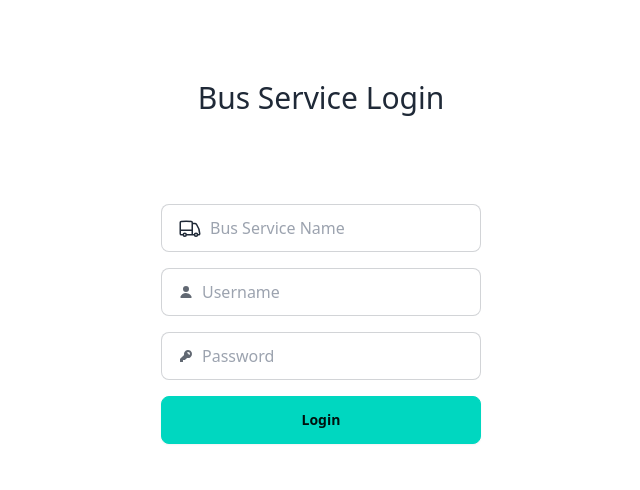
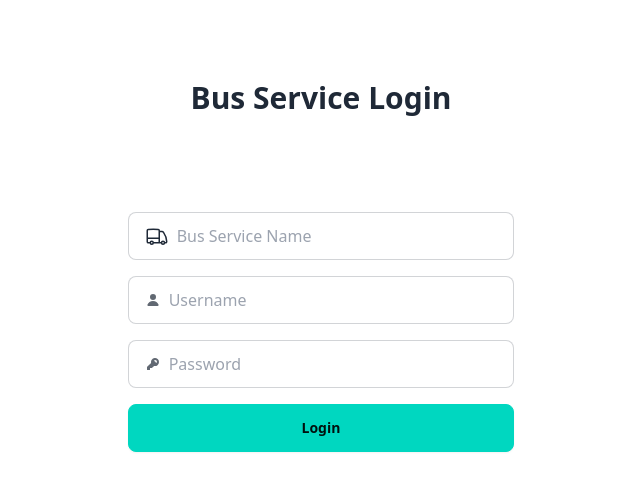
Before and after one commit to Algorithmics-001/bus-pass-web, a React (Vite) app: page /bus-service/login in a window 1280 px wide. Shown: the top 490 px of the page, without its empty margins (319-959 px from the left). Built offline with nearby package versions, Linux system fonts and the light colour scheme.

Commit message:
Profile Page

```diff
--- a/src/pages/Profile.jsx
+++ b/src/pages/Profile.jsx
@@ -36,7 +36,13 @@ const Profile = () => {
 
   return (
     <>
-      {(profileData.email) && <p className="py-4"><b>Email:</b> {profileData.email}</p>}
+    <center>
+    <div className="card w-96 bg-base-100 shadow-xl">
+  <div className="card-body">
+    <h2 className="card-title text-3xl">Profile Details</h2>
+    <hr />
+    <div className=" flex flex-col card-actions justify-end">
+    {(profileData.email) && <p className="py-4"><b>Email:</b> {profileData.email}</p>}
       {(profileData.college) && <p className="py-4"><b>College:</b> {profileData.college}</p>}
       {(profileData.course) && <p className="py-4"><b>Course:</b> {profileData.course}</p>}
       {(profileData.batch) && <p className="py-4"><b>Batch:</b> {profileData.batch}</p>}
@@ -45,6 +51,10 @@ const Profile = () => {
       {(profileData.department) && <p className="py-4"><b>Department:</b> {profileData.department}</p>}
       {(profileData.address) && <p className="py-4"><b>Address:</b> {profileData.address}</p>}
       {(profileData.phone) && <p className="py-4"><b>Phone:</b> {profileData.phone}</p>}
+    </div>
+  </div>
+</div>
+</center>
     </>
   )
 }
--- a/src/pages/bus-service/BusServiceLogin.jsx
+++ b/src/pages/bus-service/BusServiceLogin.jsx
@@ -36,26 +36,26 @@ const BusServiceLogin = () => {
 
   return (
     <>
-      <h1 className="text-3xl text-center mt-20 mb-20">Bus Service Login</h1>
+      <h1 className="text-3xl text-center mt-20 mb-20 font-semibold">Bus Service Login</h1>
+        <center>
+      <div className="flex flex-col items-center justify-center max-w-[30em] p-2">
 
-      <div className="flex flex-col items-center justify-center">
-
-        <label className="input input-bordered flex items-center gap-2 m-2 w-80">
+        <label className="input input-bordered flex items-center gap-2 m-2 w-10/12">
           <svg xmlns="http://www.w3.org/2000/svg" fill="none" viewBox="0 0 24 24" strokeWidth={1.5} stroke="currentColor" className="w-6 h-6"><path strokeLinecap="round" strokeLinejoin="round" d="M8.25 18.75a1.5 1.5 0 0 1-3 0m3 0a1.5 1.5 0 0 0-3 0m3 0h6m-9 0H3.375a1.125 1.125 0 0 1-1.125-1.125V14.25m17.25 4.5a1.5 1.5 0 0 1-3 0m3 0a1.5 1.5 0 0 0-3 0m3 0h1.125c.621 0 1.129-.504 1.09-1.124a17.902 17.902 0 0 0-3.213-9.193 2.056 2.056 0 0 0-1.58-.86H14.25M16.5 18.75h-2.25m0-11.177v-.958c0-.568-.422-1.048-.987-1.106a48.554 48.554 0 0 0-10.026 0 1.106 1.106 0 0 0-.987 1.106v7.635m12-6.677v6.677m0 4.5v-4.5m0 0h-12" /></svg>
           <input type="text" className="grow" placeholder="Bus Service Name" name="BusServiceName" onChange={handleChange}/>
         </label>
 
-        <label className="input input-bordered flex items-center gap-2 m-2 w-80">
+        <label className="input input-bordered flex items-center gap-2 m-2 w-10/12">
           <svg xmlns="http://www.w3.org/2000/svg" viewBox="0 0 16 16" fill="currentColor" className="w-4 h-4 opacity-70"><path d="M8 8a3 3 0 1 0 0-6 3 3 0 0 0 0 6ZM12.735 14c.618 0 1.093-.561.872-1.139a6.002 6.002 0 0 0-11.215 0c-.22.578.254 1.139.872 1.139h9.47Z" /></svg>
           <input type="text" className="grow" placeholder="Username" name="UserName" onChange={handleChange}/>
         </label>
 
-        <label className="input input-bordered flex items-center gap-2 m-2 w-80">
+        <label className="input input-bordered flex items-center gap-2 m-2 w-10/12">
           <svg xmlns="http://www.w3.org/2000/svg" viewBox="0 0 16 16" fill="currentColor" className="w-4 h-4 opacity-70"><path fillRule="evenodd" d="M14 6a4 4 0 0 1-4.899 3.899l-1.955 1.955a.5.5 0 0 1-.353.146H5v1.5a.5.5 0 0 1-.5.5h-2a.5.5 0 0 1-.5-.5v-2.293a.5.5 0 0 1 .146-.353l3.955-3.955A4 4 0 1 1 14 6Zm-4-2a.75.75 0 0 0 0 1.5.5.5 0 0 1 .5.5.75.75 0 0 0 1.5 0 2 2 0 0 0-2-2Z" clipRule="evenodd" /></svg>
           <input type="password" className="grow" placeholder="Password" name="Password" onChange={handleChange}/>
         </label>
 
-        <button className="btn btn-accent flex items-center gap-2 m-2 w-80" onClick={handleLogin}>
+        <button className="btn btn-accent flex items-center gap-2 m-2 w-10/12" onClick={handleLogin}>
           {loading ?
             <span className="loading loading-bars loading-lg"></span>
             :
@@ -63,6 +63,7 @@ const BusServiceLogin = () => {
           }
         </button>
       </div>
+      </center>
     </>
   )
 };
```
